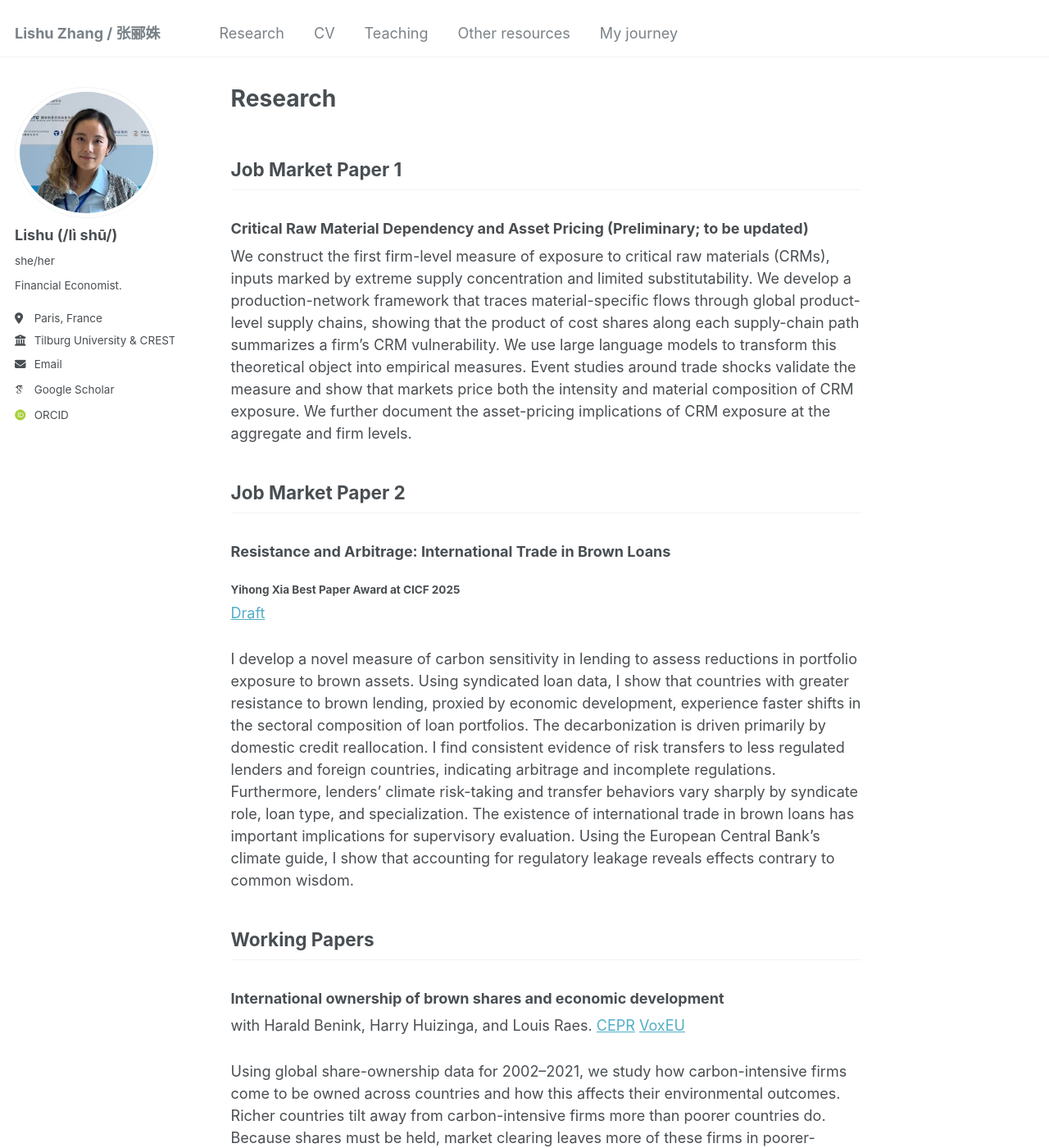
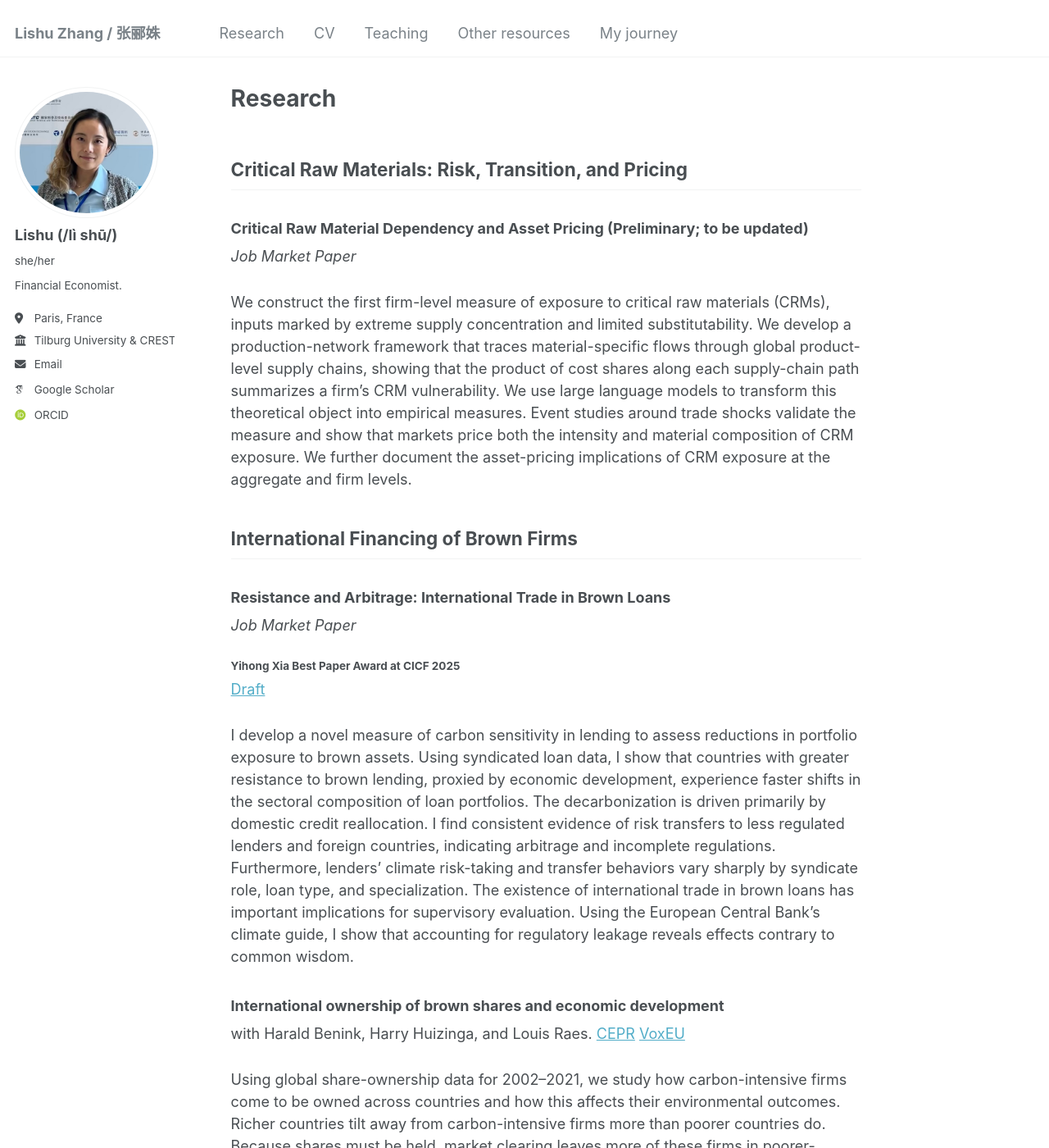
Before and after one commit to LishuZ/LishuZ.github.io, a Jekyll site: the page built from _pages/research.md, in a window 1280 px wide and 1400 px high. Shown: the whole window at 82% size. Built offline with Jekyll 4.4.1, drawn with Linux system fonts in a browser that asks for light colours; some web fonts are replaced; some of the changed text lies outside the part shown.

Commit message:
Recategorize research page by theme
Co-Authored-By: Claude Opus 4.8 (1M context) <noreply@anthropic.com>

```diff
--- a/_pages/research.md
+++ b/_pages/research.md
@@ -6,26 +6,34 @@ redirect_from:
   - /research/
   - /research.html
 ---
-## Job Market Paper 1
+## Critical Raw Materials: Risk, Transition, and Pricing
+
 ### Critical Raw Material Dependency and Asset Pricing (Preliminary; to be updated)
+*Job Market Paper*
+
 We construct the first firm-level measure of exposure to critical raw materials (CRMs), inputs marked by extreme supply concentration and limited substitutability. We develop a production-network framework that traces material-specific flows through global product-level supply chains, showing that the product of cost shares along each supply-chain path summarizes a firm’s CRM vulnerability. We use large language models to transform this theoretical object into empirical measures. Event studies around trade shocks validate the measure and show that markets price both the intensity and material composition of CRM exposure. We further document the asset-pricing implications of CRM exposure at the aggregate and firm levels.
+<br/>
 
-## Job Market Paper 2
+
+## International Financing of Brown Firms
+
 ### Resistance and Arbitrage: International Trade in Brown Loans
+*Job Market Paper*
 #### Yihong Xia Best Paper Award at CICF 2025
 [Draft](https://www.dropbox.com/scl/fi/hcqlp7ls6i2v8ughdodbc/JMP_2026.pdf?rlkey=z7iw0zsemz8hrkdfkr0eo2ima&st=xu14dxor&dl=0)
 
 I develop a novel measure of carbon sensitivity in lending to assess reductions in portfolio exposure to brown assets. Using syndicated loan data, I show that countries with greater resistance to brown lending, proxied by economic development, experience faster shifts in the sectoral composition of loan portfolios. The decarbonization is driven primarily by domestic credit reallocation. I find consistent evidence of risk transfers to less regulated lenders and foreign countries, indicating arbitrage and incomplete regulations. Furthermore, lenders’ climate risk-taking and transfer behaviors vary sharply by syndicate role, loan type, and specialization. The existence of international trade in brown loans has important implications for supervisory evaluation. Using the European Central Bank’s climate guide, I show that accounting for regulatory leakage reveals effects contrary to common wisdom.
 <br/>
 
-
-## Working Papers
 ### International ownership of brown shares and economic development
 with Harald Benink, Harry Huizinga, and Louis Raes. [CEPR](https://cepr.org/publications/dp18856) [VoxEU](https://cepr.org/voxeu/columns/international-trade-brown-shares-and-economic-development)
 
 Using global share-ownership data for 2002--2021, we study how carbon-intensive firms come to be owned across countries and how this affects their environmental outcomes. Richer countries tilt away from carbon-intensive firms more than poorer countries do. Because shares must be held, market clearing leaves more of these firms in poorer-country hands. This poorer-country ownership predicts higher subsequent emissions and ESG incidents. We show that rich-country fossil-fuel divestment pushes firms toward such ownership, followed by worse environmental outcomes. Climate-motivated exit, by reallocating these firms toward less environmentally inclined owners, can work against the goal it serves.
 <br/>
 
+
+## ESG and Corporate Control
+
 ### When ESG information drives control: evidence from M&A deals
 We study whether and how ESG information affects the allocation of corporate control using mergers and acquisitions. Conditional on deal occurrence, firms with an ESG information advantage are more likely to acquire control, consistent with higher expected synergy. While existing M&A research primarily emphasizes governance gains, we show that environmental comparative advantage is a major determinant of the M&A direction. The impact of ESG information on control allocation is amplified in countries with stronger institutional quality and information environments. Additionally, ESG-informed firms are more likely to assume control when markets have rewarded ESG-informed firms that recently undertook M&As. Event-study results reveal asymmetric market perceptions of ESG information for acquirers and targets. The value added of ESG-informed control may also arise from reduced within-deal uncertainty, as stock financing is less likely and less intensive in such deals. Our result that ESG-informed firms are more likely to take control over traded assets implies that used asset trade can serve as a mechanism for reallocating control from less to more environmentally capable firms, facilitating the green transition.
 <br/>
```
